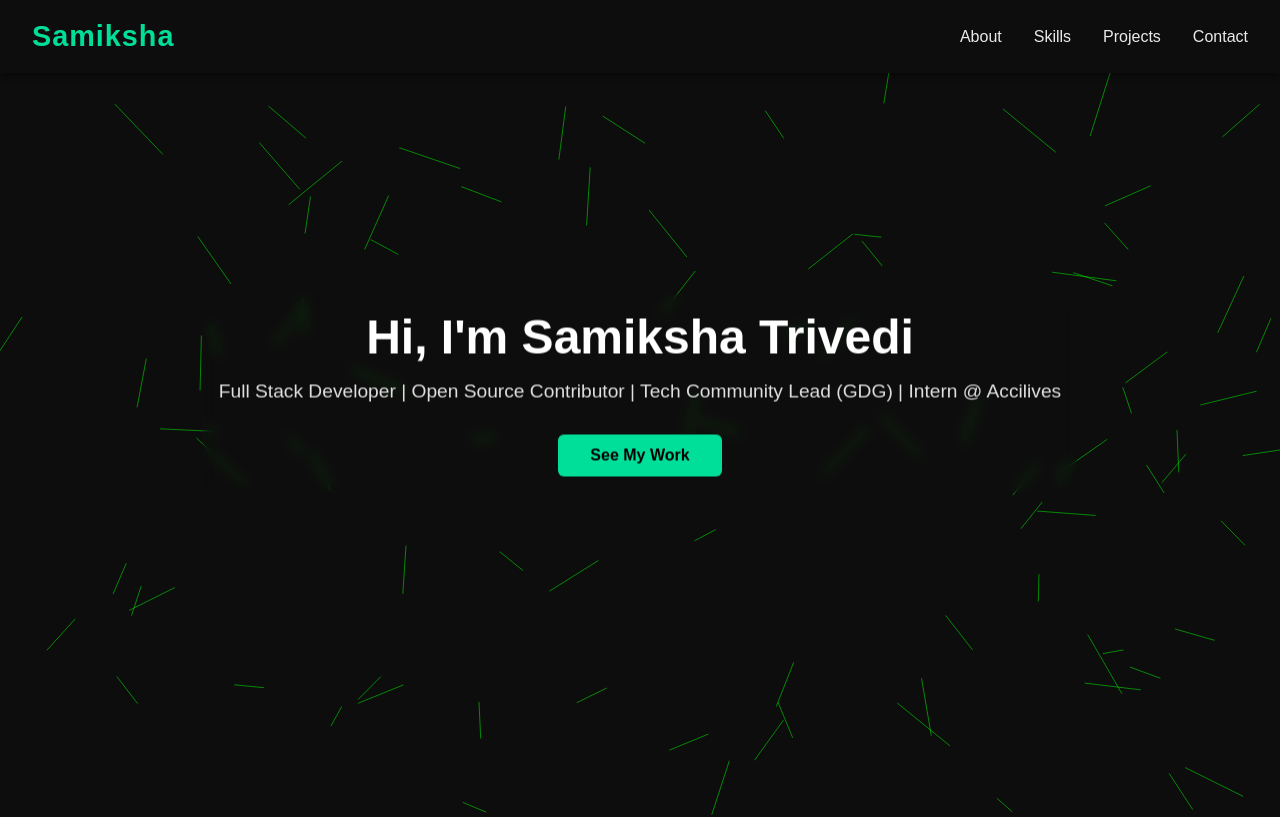
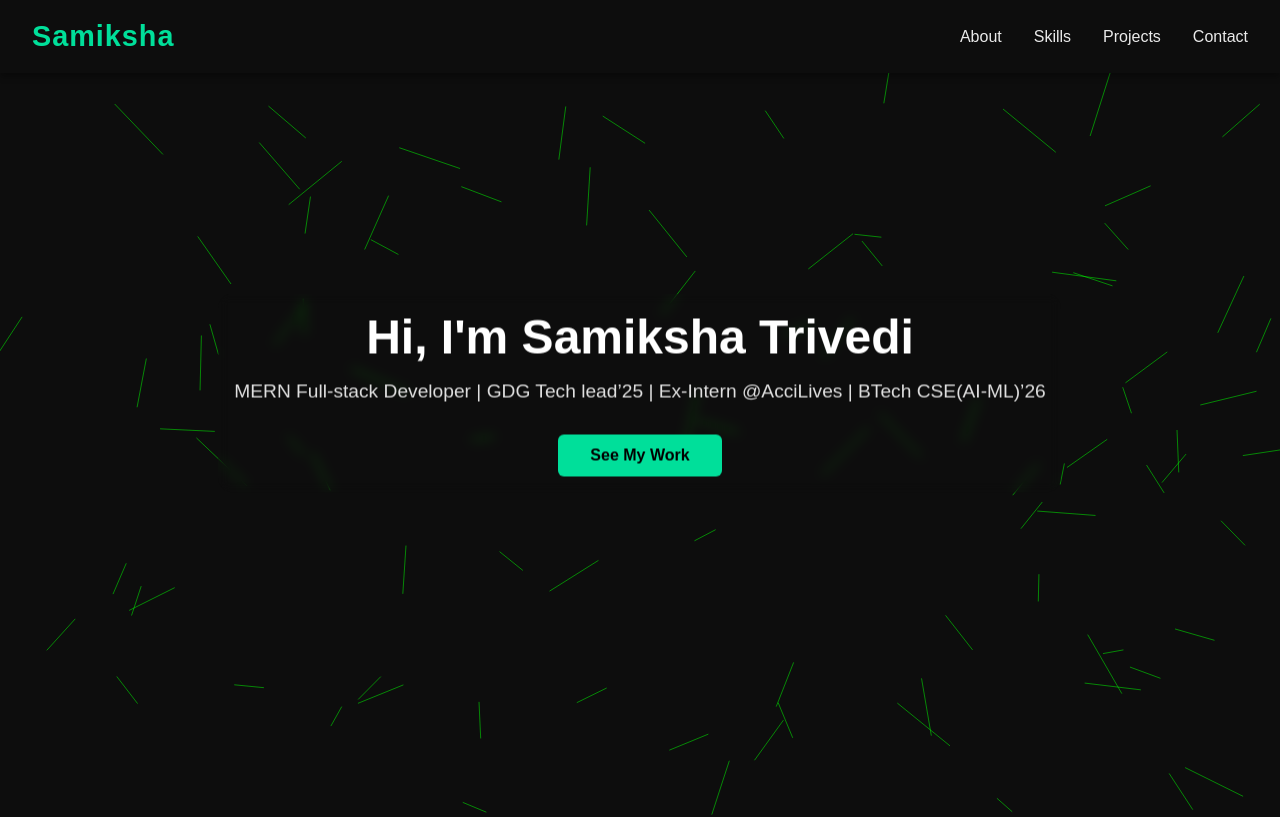
Before and after one commit to samikshatrivedi007/portfolio, a React (Create React App) app: page / in a window 1280 px wide. Shown: the top 817 px of the page. Built offline with nearby package versions, Linux system fonts and the light colour scheme.

Commit message:
👾code updated👾

```diff
--- a/src/components/About.js
+++ b/src/components/About.js
@@ -1,6 +1,7 @@
 import React from 'react';
 import './About.css';
-import profile from '../assets/PICfront.jpeg';          // replace with your photo
+
+import profile from '../assets/profile.jpg';          // replace with your photo
 
 function About() {
     return (
--- a/src/components/Footer.js
+++ b/src/components/Footer.js
@@ -1,5 +1,5 @@
 import React from 'react';
-import { FaGithub, FaLinkedin, FaTwitter } from 'react-icons/fa';
+import { FaGithub, FaLinkedin} from 'react-icons/fa';
 import './Footer.css';
 
 function Footer() {
--- a/src/components/Hero.js
+++ b/src/components/Hero.js
@@ -56,7 +56,7 @@ function Hero() {
             <canvas id="lineCanvas"></canvas>
             <div className="hero-content">
                 <h2>Hi, I'm Samiksha Trivedi</h2>
-                <p>Full Stack Developer | Open Source Contributor | Tech Community Lead (GDG) | Intern @ Accilives</p>
+                <p>MERN Full-stack Developer | GDG Tech lead’25 | Ex-Intern @AcciLives | BTech CSE(AI-ML)’26</p>
                 <a href="#projects" className="btn">See My Work</a>
             </div>
         </div>
--- a/src/components/Skills.js
+++ b/src/components/Skills.js
@@ -8,7 +8,7 @@ import {
     FaDatabase,
     FaJava
 } from 'react-icons/fa';
-import { SiTypescript, SiMongodb, SiMysql, SiLeetcode, SiPython } from 'react-icons/si';
+import { SiTypescript, SiMongodb, SiMysql, SiLeetcode} from 'react-icons/si';
 import './Skills.css';
 
 const skills = [
```
